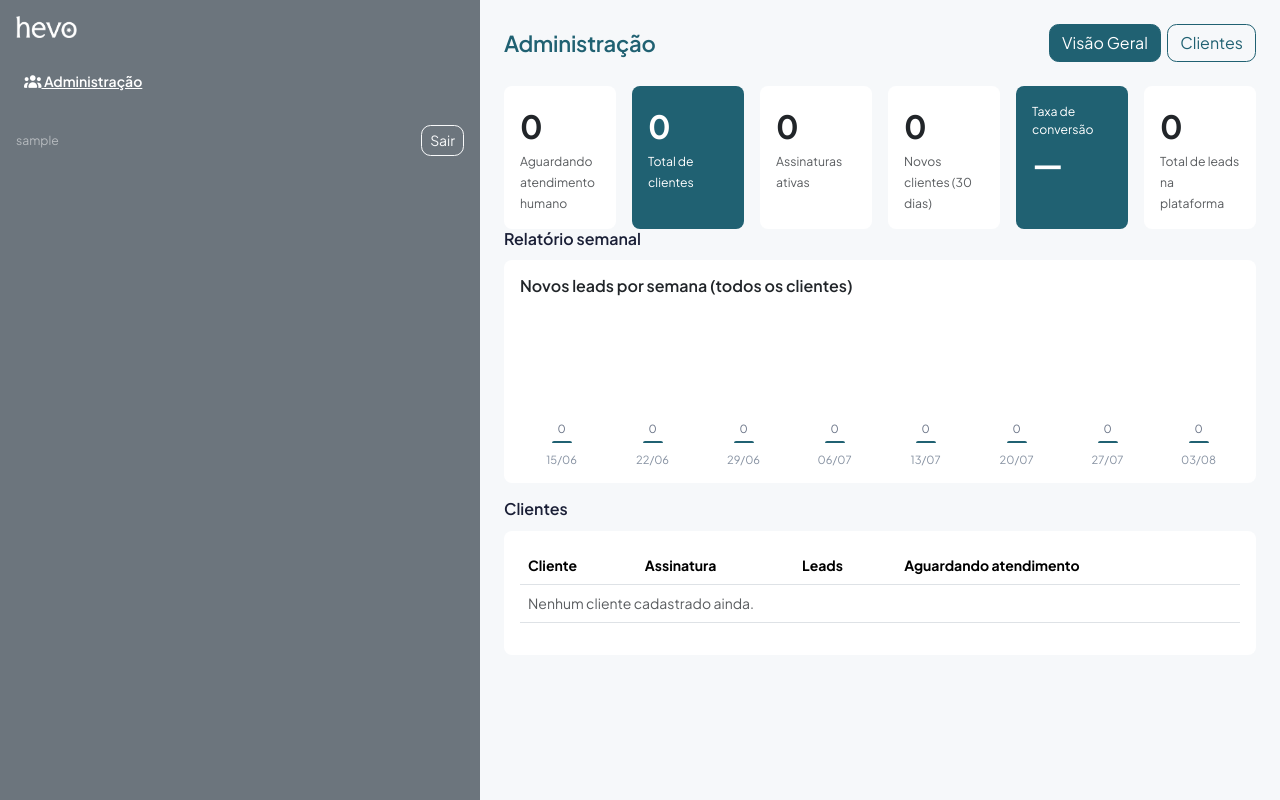
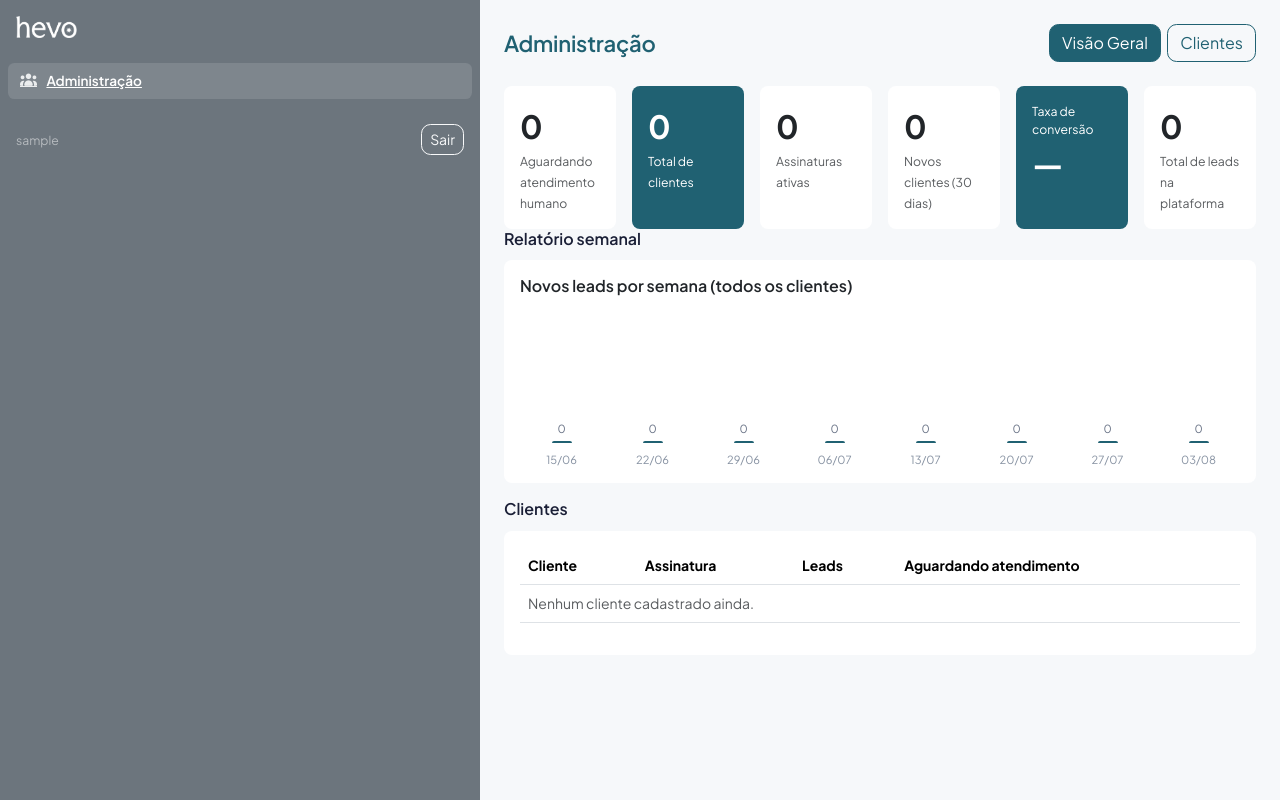
Before and after one commit to rsard/hevo, a Django app: page /administracao/ in a window 1280 px wide. Run offline with Django 5.2, Linux system fonts and the light colour scheme; the visitor is signed in with stand-in values (Sample User, id 1); data that the repository does not hold is empty; parts of the project's set-up code (start-up, migrations or seed data) failed here and were passed over.

Commit message:
UI: soft backgrounds instead of solid colors, custom sidebar nav
- Kanban cards: drop the colored border-start accent, use a subtle
  stage-tinted background instead (bg-{stage}-subtle)
- Agenda events: bg-{color} (solid) -> bg-{color}-subtle — the solid
  fill also had poor contrast against the dark text
- Sidebar nav: replace Bootstrap's nav-pills/nav-link with a plain
  .sidebar-nav-link component (no filled pill, just a soft highlight
  on hover/active)

Co-Authored-By: Claude Sonnet 5 <noreply@anthropic.com>

```diff
--- a/static/css/base.css
+++ b/static/css/base.css
@@ -161,7 +161,6 @@ h2 {
 .kanban-card {
     background: var(--color-surface);
     border: 1px solid var(--color-border);
-    border-left: 3px solid var(--color-border);
     border-radius: var(--radius-md);
     padding: 0.75rem;
     box-shadow: 0 1px 2px rgba(16, 24, 40, 0.04);
@@ -622,7 +621,40 @@ a.agenda-day-event-title:hover {
     border-color: var(--brand-color);
 }
 
-.nav-pills .nav-link.active {
-    background: none;
+/* Sidebar nav: plain links instead of Bootstrap's nav-pills (filled,
+   rounded-pill active state read as too heavy against the dark sidebar). */
+
+.sidebar-nav {
+    display: flex;
+    flex-direction: column;
+    gap: 0.15rem;
+    padding: 0.5rem;
+}
+
+.sidebar-nav-link {
+    display: flex;
+    align-items: center;
+    gap: 0.65rem;
+    padding: 0.5rem 0.75rem;
+    border-radius: var(--radius-sm);
+    color: rgba(255, 255, 255, 0.75);
+    font-size: 0.85rem;
+    font-weight: 500;
+}
+
+.sidebar-nav-link i {
+    width: 1rem;
+    text-align: center;
+    opacity: 0.85;
+}
+
+.sidebar-nav-link:hover {
+    background: rgba(255, 255, 255, 0.08);
+    color: #ffffff;
+}
+
+.sidebar-nav-link.active {
+    background: rgba(255, 255, 255, 0.12);
+    color: #ffffff;
     font-weight: 600;
 }
--- a/templates/base.html
+++ b/templates/base.html
@@ -83,35 +83,35 @@
                 {% endif %}
             </div>
             {% endif %}
-            <nav class="nav nav-pills flex-column p-2 gap-1">
+            <nav class="sidebar-nav">
                 {% if active_venue %}
                 <a
                     href="{% url 'dashboard:home' %}"
-                    class="nav-link text-white {% if request.resolver_match.app_name == 'dashboard' %}active{% endif %}">
+                    class="sidebar-nav-link {% if request.resolver_match.app_name == 'dashboard' %}active{% endif %}">
                     <i class="fa-solid fa-gauge fa-fw"></i>
                     Dashboard
                 </a>
                 <a
                     href="{% url 'crm:lead-list' %}"
-                    class="nav-link text-white {% if 'lead' in request.resolver_match.url_name %}active{% endif %}">
+                    class="sidebar-nav-link {% if 'lead' in request.resolver_match.url_name %}active{% endif %}">
                     <i class="fa-solid fa-table-columns fa-fw"></i>
                     Leads
                 </a>
                 <a
                     href="{% url 'crm:agenda' %}"
-                    class="nav-link text-white {% if request.resolver_match.url_name == 'agenda' %}active{% endif %}">
+                    class="sidebar-nav-link {% if request.resolver_match.url_name == 'agenda' %}active{% endif %}">
                     <i class="fa-solid fa-calendar-days fa-fw"></i>
                     Agenda
                 </a>
                 <a
                     href="{% url 'venue:profile' %}"
-                    class="nav-link text-white {% if request.resolver_match.app_name == 'venue' %}active{% endif %}">
+                    class="sidebar-nav-link {% if request.resolver_match.app_name == 'venue' %}active{% endif %}">
                     <i class="fa-solid fa-book fa-fw"></i>
                     Base de Conhecimento
                 </a>
                 <a
                     href="{% url 'crm:label-list' %}"
-                    class="nav-link text-white {% if 'label' in request.resolver_match.url_name or 'calendar' in request.resolver_match.url_name %}active{% endif %}">
+                    class="sidebar-nav-link {% if 'label' in request.resolver_match.url_name or 'calendar' in request.resolver_match.url_name %}active{% endif %}">
                     <i class="fa-solid fa-gear fa-fw"></i>
                     Configurações
                 </a>
@@ -119,7 +119,7 @@
                 {% if user.is_staff %}
                 <a
                     href="{% url 'backoffice:dashboard' %}"
-                    class="nav-link text-white {% if request.resolver_match.app_name == 'backoffice' %}active{% endif %}">
+                    class="sidebar-nav-link {% if request.resolver_match.app_name == 'backoffice' %}active{% endif %}">
                     <i class="fa-solid fa-users fa-fw"></i>
                     Administração
                 </a>
--- a/templates/crm/_lead_card.html
+++ b/templates/crm/_lead_card.html
@@ -1,6 +1,6 @@
 {% load crm_extras %}
 <div
-    class="kanban-card card border-start border-3 border-{{ lead.stage|stage_color }}"
+    class="kanban-card card bg-{{ lead.stage|stage_color }}-subtle"
     id="lead-card-{{ lead.pk }}"
     data-lead-id="{{ lead.pk }}"
     data-stage-url="{% url 'crm:lead-stage-update' lead.pk %}"
--- a/templates/crm/agenda.html
+++ b/templates/crm/agenda.html
@@ -49,7 +49,7 @@
                             {% if day.is_today %}agenda-day-cell-today{% endif %}">
                         <div class="agenda-day-number">{{ day.number }}</div>
                         {% for event in day.events %}
-                        <div class="agenda-day-event bg-{{ event.id|color_index }}">
+                        <div class="agenda-day-event bg-{{ event.id|color_index }}-subtle">
                             <span class="agenda-day-event-time">
                                 {% if event.is_all_day %}Dia todo
                                 {% else %}{{ event.start|time:'H:i' }}{% endif %}
```
